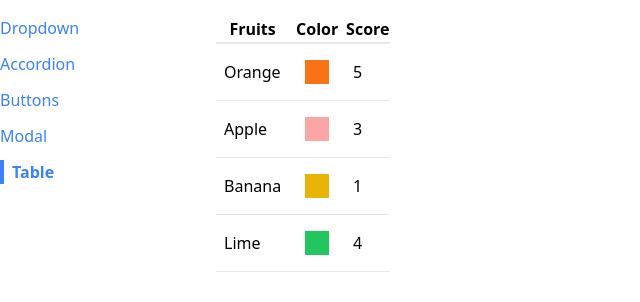
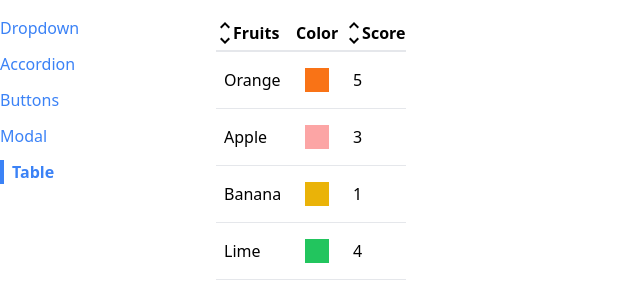
Before and after one commit to amydev-me/jsx, a React (Create React App) app in the folder comps/: page /table in a window 1280 px wide. Shown: the top 302 px of the page, without its empty margins (0-640 px from the left). Built offline with nearby package versions, Linux system fonts and the light colour scheme.

Commit message:
Sortable Reuseable Table with React

```diff
--- /dev/null
+++ b/comps/src/components/SortableTable.js
@@ -0,0 +1,100 @@
+import Table from "./Table";
+import { useState } from "react";
+import { GoChevronUp, GoChevronDown } from "react-icons/go";
+
+function SortableTable( props ) {
+  const [sortOrder, setSortOrder] = useState(null);
+  const [sortBy, setSortBy] = useState(null);
+
+  const { config, data } = props;
+
+  const handleClick = (label) => {
+    if(sortBy && label !== sortBy){
+      setSortOrder('asc');
+      setSortBy(label);
+      return;
+    }
+
+    if(sortOrder === null) {
+    setSortOrder('asc');
+    setSortBy(label);
+    }else if(sortOrder === 'asc') {
+    setSortOrder('desc');
+    setSortBy(label);
+    }else if(sortOrder === 'desc'){
+    setSortOrder(null);
+    setSortBy(null);
+    }
+  }
+
+  const updatedConfig = config.map((column) => {
+    if(!column.sortValue) {
+      return column;
+    }
+
+    return {
+      ...column,
+      header: () => (
+        <th className="cursor-pointer hover:bg-gray-100" onClick={() => handleClick(column.label)}>
+          <div className="flex items-center">
+            {getIcons(column.label, sortBy, sortOrder)}
+            {column.label}
+          </div>
+        </th>
+      )
+    }
+  });
+
+  let sortedData = data;
+  if(sortOrder && sortBy) {
+    const { sortValue } = config.find(column => column.label === sortBy);
+    sortedData = [...data].sort((a, b) => {
+      const valueA = sortValue(a);
+      const valueB = sortValue(b);
+
+      const reverseOrder = sortOrder === 'asc' ? 1 : -1;
+
+      if(typeof valueA === 'string') {
+        return valueA.localeCompare(valueB);
+      }else{
+        return (valueA - valueB) * reverseOrder;
+      }
+    })
+  }
+
+  return <Table {...props} data={sortedData} config={updatedConfig}/>
+}
+
+function getIcons(label, sortBy, sortOrder) {
+  if (label !== sortBy){
+    return (
+      <div>
+        <GoChevronUp />
+        <GoChevronDown />
+      </div>
+    );
+  }
+
+  if(sortOrder === null){
+    return (
+      <div>
+        <GoChevronUp />
+        <GoChevronDown />
+      </div>
+    );
+  }else if(sortOrder === 'asc'){
+    return (
+      <div>
+        <GoChevronUp />
+      </div>
+    );
+  }else if(sortOrder === 'desc'){
+    return (
+      <div>
+        <GoChevronDown />
+      </div>
+    );
+  }
+}
+
+export default SortableTable;
--- a/comps/src/components/Table.js
+++ b/comps/src/components/Table.js
@@ -1,7 +1,11 @@
+import { Fragment } from 'react';
 
 function Table({ data, config, keyFn }) {
 
   const renderedHeaders = config.map((column) => {
+    if(column.header){
+      return <Fragment key={column.label}>{column.header()}</Fragment>
+    }
     return <th key={column.label}>{column.label}</th>
   });
 
--- a/comps/src/pages/TablePage.js
+++ b/comps/src/pages/TablePage.js
@@ -1,16 +1,17 @@
-import Table from "../components/Table";
+import SortableTable from "../components/SortableTable";
 
 function TablePage() {
   const data  = [
-    {name: 'Orange', color:'bg-orange-500', score: 5},
-    {name: 'Apple', color:'bg-red-300', score: 3},
-    {name: 'Banana ', color:'bg-yellow-500', score: 1},
-    {name: 'Lime', color:'bg-green-500', score: 4}
+    { name: 'Orange', color:'bg-orange-500', score: 5 },
+    { name: 'Apple', color:'bg-red-300', score: 3 },
+    { name: 'Banana ', color:'bg-yellow-500', score: 1 },
+    { name: 'Lime', color:'bg-green-500', score: 4 }
   ];
   const config = [
     {
       label: 'Fruits',
-      render: (fruit) => fruit.name
+      render: (fruit) => fruit.name,
+      sortValue: (fruit) => fruit.name
     },
     {
       label: 'Color',
@@ -18,7 +19,9 @@
     },
     {
       label: 'Score',
-      render: (fruit) => fruit.score
+      render: (fruit) => fruit.score,
+      sortValue: (fruit) => fruit.score
+      // header: () => <th className="bg-red-500">Score</th>
     }
   ];
 
@@ -28,7 +31,7 @@
 
   return (
     <div>
-      <Table data={data} config={config} keyFn={keyFn}/>
+      <SortableTable data={data} config={config} keyFn={keyFn}/>
     </div>
   );
 }
```
